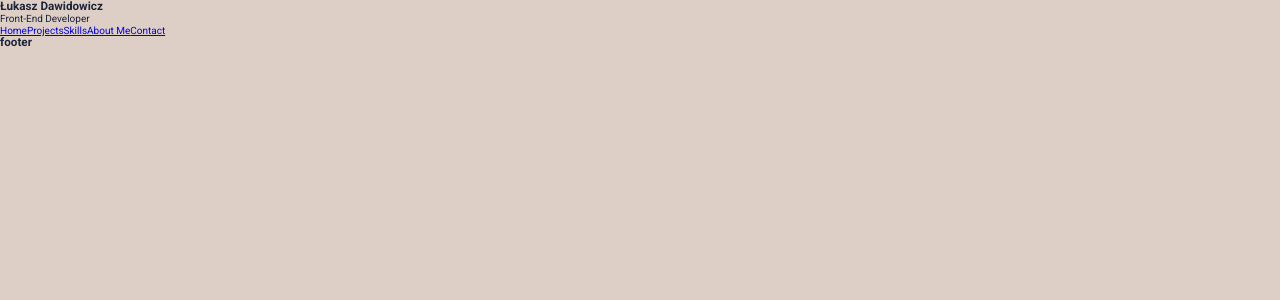
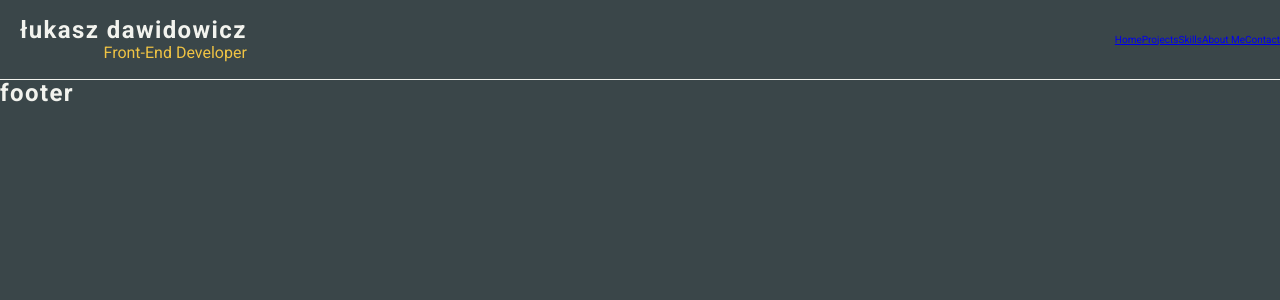
Before and after one commit to shivetay/LD_portfolio, a React (Create React App) app: page /contact in a window 1280 px wide. Shown: the top 300 px of the page. Built offline with nearby package versions, Linux system fonts and the light colour scheme.

Commit message:
add styles to header, small global changes

```diff
--- a/src/components/layout/Header/Header.js
+++ b/src/components/layout/Header/Header.js
@@ -1,14 +1,16 @@
 import React from 'react';
 import { NavLink } from 'react-router-dom';
 
+import './Header.scss';
+
 export default function Header() {
   return (
-    <div>
-      <div>
-        <h3>Łukasz Dawidowicz</h3>
-        <p>Front-End Developer</p>
+    <div className='Header'>
+      <div className='Header__Logo'>
+        <h3 className='Header__Logo-h3'>Łukasz Dawidowicz</h3>
+        <p className='Header__Logo-paragraph'>Front-End Developer</p>
       </div>
-      <div>
+      <div className='Header__Nav'>
         <NavLink to='/'>
           <span>Home</span>
         </NavLink>
--- a/src/components/layout/Header/Header.scss
+++ b/src/components/layout/Header/Header.scss
@@ -1 +1,21 @@
 @import '../../../styles/settings.scss';
+
+.Header {
+  display: flex;
+  justify-content: space-between;
+  align-items: center;
+  height: 10vh;
+  border-bottom: 1px solid $color-white;
+  &__Logo {
+    display: flex;
+    flex-direction: column;
+    margin: 0 2rem;
+    &-h3 {
+      text-transform: lowercase;
+    }
+    &-paragraph {
+      align-self: flex-end;
+      color: $color-font-contrast;
+    }
+  }
+}
--- a/src/components/layout/MainLayout/MainLayout.js
+++ b/src/components/layout/MainLayout/MainLayout.js
@@ -1,10 +1,13 @@
 import React from 'react';
 import PropTypes from 'prop-types';
 
+// styles
 import '../../../styles/normalize.scss';
 import '../../../styles/global.scss';
 import '../../../styles/mixins.scss';
+import '../../../styles/components.scss';
 
+// components
 import Header from '../Header/Header';
 import Footer from '../Footer/Footer';
 
--- /dev/null
+++ b/src/styles/components.scss
@@ -0,0 +1,10 @@
+@import './settings.scss';
+
+h3 {
+  font-size: $header-h3;
+  letter-spacing: 1.4px;
+}
+
+p {
+  font-size: $font-normal;
+}
--- a/src/styles/global.scss
+++ b/src/styles/global.scss
@@ -18,5 +18,5 @@ body {
 html {
   /* 1rem = 10px; 16px - base font size  10px/16px = 62.5% */
   font-size: 62.5%;
-  color: $colro-font-main;
+  color: $color-font-main;
 }
--- a/src/styles/settings.scss
+++ b/src/styles/settings.scss
@@ -1,9 +1,26 @@
 /* colors */
-$color-bacground: #decfc6;
-$color-dark: #1c2439;
+$color-light: #dbd0c9;
+$color-bacground: #3a4649;
 $color-button: #892f15;
 $color-contrast: #e4940e;
+$color-contrast-second: #efc344;
+$color-white: #f2f3ee;
 
-$colro-font-main: #1c2439;
+$color-font-dark: #1c2439;
+$color-font-main: #f2f3ee;
+$color-font-contrast: #efc344;
 
 /* fonts */
+
+$font-small: 1.2rem;
+$font-medium: 1.4rem;
+$font-normal: 1.6rem;
+$font-large: 1.8rem;
+$font-big: 2rem;
+
+$header-h1: 2.8rem;
+$header-h2: 2.6rem;
+$header-h3: 2.4rem;
+$header-h4: 2.2rem;
+
+// $font-family: 'Roboto', sans-serif;
```
